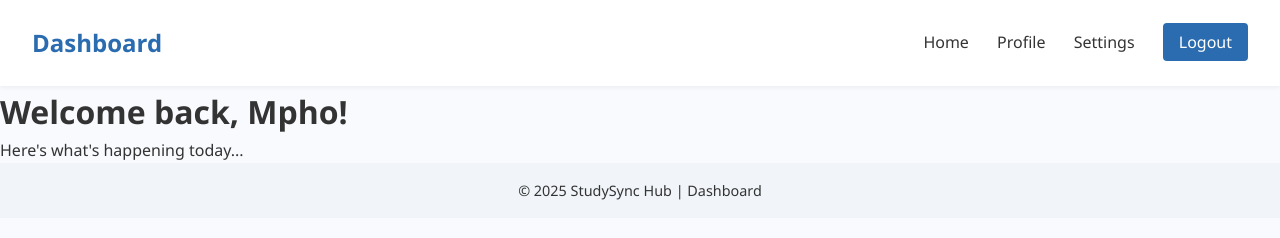
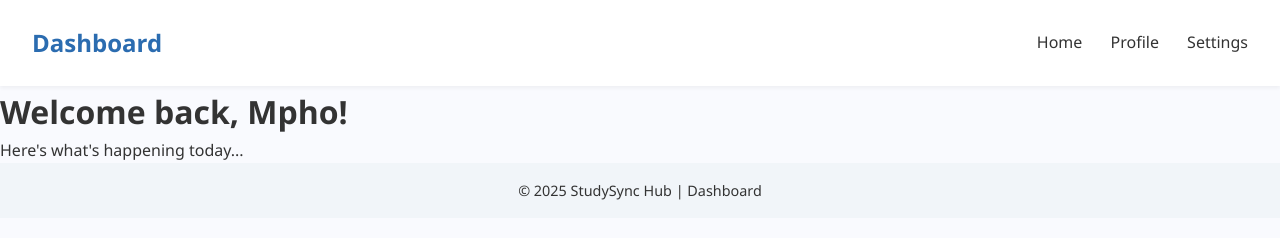
Before and after one commit to MphoKoti002/HCIN-web, a plain HTML site: page bridge.html in a window 1280 px wide. Drawn offline with Linux system fonts and the light colour scheme.

Commit message:
Update bridge.html

```diff
--- a/bridge.html
+++ b/bridge.html
@@ -14,7 +14,7 @@
       <a href="index.html">Home</a>
       <a href="profile.html">Profile</a>
       <a href="settings.html">Settings</a>
-      <a href="#index.html" class="btn">Logout</a>
+
     </nav>
   </header>
 
```
